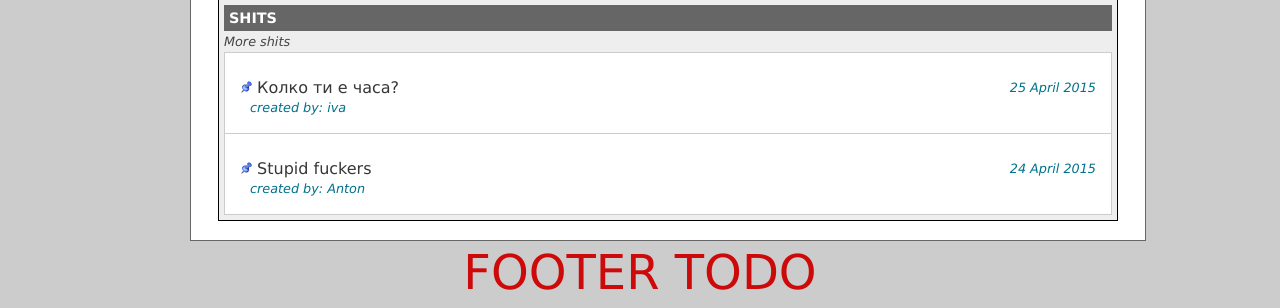
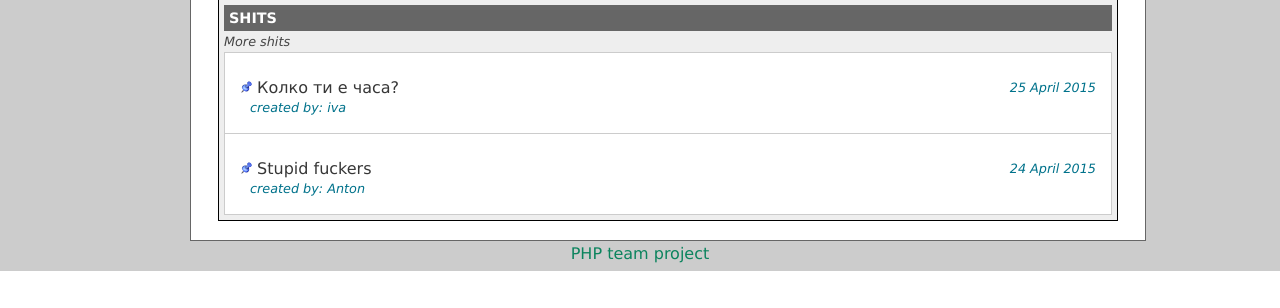
Before and after one commit to tkutsarov/PHP_Team_Seattle, a PHP site: page /index.php in a window 1280 px wide. Shown: the part 1820-2128 px from the top of the page. After the commit the page ends 2091 px from the top, so only its background shows below. Run offline with PHP 8.4, Linux system fonts and the light colour scheme; data comes from the database, SQL or seed files in the repository.

Commit message:
Simple footer added + some fixes in styles and posts

```diff
--- a/footer.php
+++ b/footer.php
@@ -2,6 +2,8 @@
 </main><!-- content -->
 </div><!-- wrapper -->
 
-<footer id="footer">FOOTER TODO</footer>
+<footer id="footer">
+    <div>PHP team project</div>
+</footer>
 </body>
 </html>
--- a/posts_view.php
+++ b/posts_view.php
@@ -155,10 +155,7 @@ if (!$result) {
                             header('Location: posts_view.php');
                         }
                     }
-
                 }
-
-
             }
         }
     }
--- a/style/main.css
+++ b/style/main.css
@@ -124,8 +124,8 @@ h3 {margin: 0; padding: 0;}
 }
 #footer {
     clear: both;
-    font-size: 3rem;
-    color: #cd0a0a;
+    font-size: 1rem;
+    color: rgba(0, 128, 87, 0.95);
     padding: 3px 0 0 0;
 }
 
@@ -192,10 +192,10 @@ article.topic-heading {
     border-bottom: none;
     line-height: 40px;
     background-color: #ffffff;
+    word-wrap: break-word;
 }
 article.topic-heading:last-child {
     border-bottom: 1px solid #cccccc;;
-    word-wrap: break-word;
 }
 
 article.topic-heading:hover{
```
